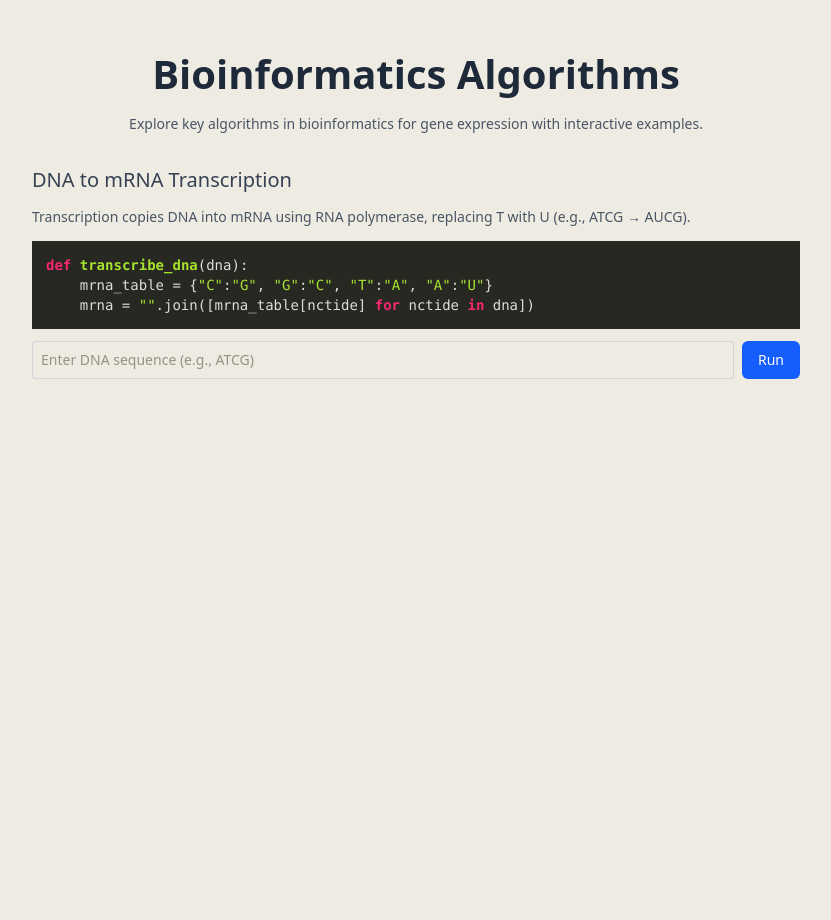
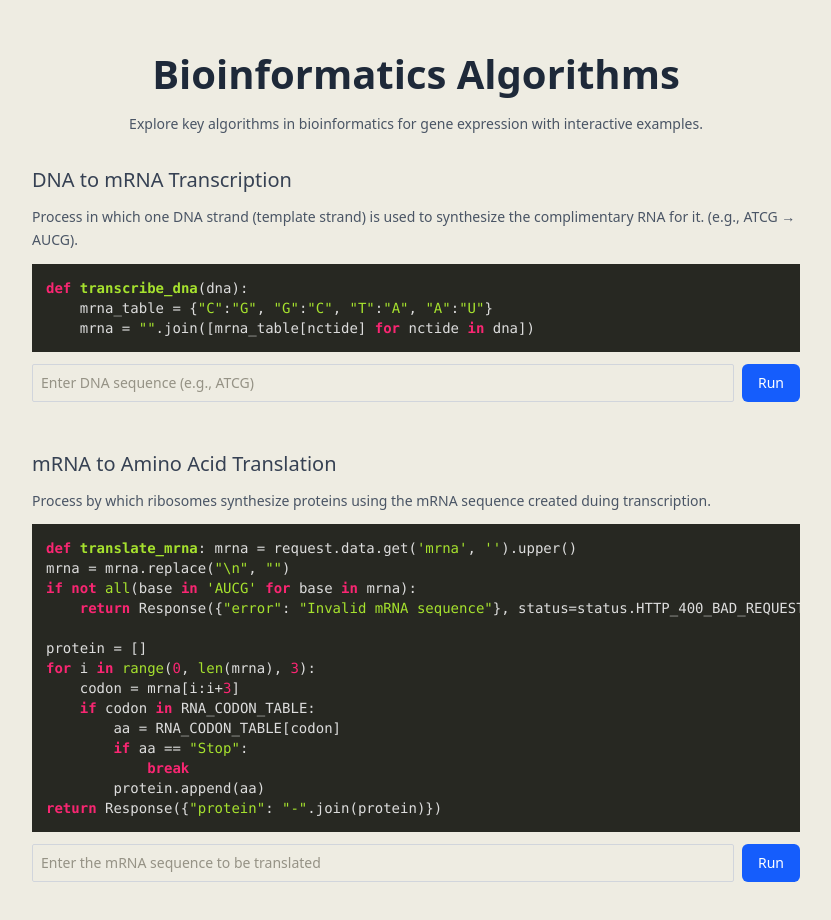
Before and after one commit to Sarthakischauhan/bioalgos, a React (Vite) app in the folder frontend/: page / in a window 1280 px wide. Shown: the top 920 px of the page, without its empty margins (224-1055 px from the left). Before the commit the page ends 800 px from the top, so only its background shows below. Built offline with nearby package versions, Linux system fonts and the light colour scheme.

Commit message:
Updated component and logic for showing response

```diff
--- a/frontend/src/App.tsx
+++ b/frontend/src/App.tsx
@@ -1,19 +1,22 @@
 import { useEffect, useRef, useState } from 'react';
 import hljs from 'highlight.js';
+import ResponseBox from './components/ResponseBox';
 
 function App() {
-  const codeRef1 = useRef(null); // Ref for transcription code block
-
+  const codeRef1 = useRef(null);
+  const codeRef2 = useRef(null);
   // State for input field
   const [transcriptionInput, setTranscriptionInput] = useState('');
-
+  const [translationInput, setTranslationInput] = useState('');
 
   // Result for transcriptiono
-  const [transcriptionResult, setTranscriptionResult] = useState('');
+  const [transcriptionResult, setTranscriptionResult] = useState(null);
+  const [translationResult, setTranslationResult] = useState(null);
 
   // Highlight code block on mount
   useEffect(() => {
     if (codeRef1.current) hljs.highlightElement(codeRef1.current);
+    if (codeRef2.current) hljs.highlightElement(codeRef2.current);
   }, []);
 
   const handleTranscriptionRun = async () => {
@@ -31,11 +34,35 @@ function App() {
       }
       const data = await response.json()
       console.log(data)
+      setTranscriptionResult(data)
     }
     catch (error: any){
       console.error(error.message);
     }
   };
+
+
+  const handleTranslationRun = async () => {
+    console.log(translationInput)
+    try{
+      const response = await fetch("http://127.0.0.1:8000/api/translate/", {
+        method: "POST",
+        headers:{
+          'Content-Type': 'application/json'
+        },
+        body: JSON.stringify({"mrna":translationInput})
+      })
+      if (!response.ok) {
+        throw new Error(`Response status: ${response.status}`);
+      }
+      const data = await response.json()
+      setTranslationResult(data);
+    }
+    catch (error: any){
+      console.error(error.message);
+    }
+  }
+
 
   return (
     <>
@@ -54,7 +81,7 @@ function App() {
             DNA to mRNA Transcription
           </h2>
           <p className="text-[14px] text-gray-600 leading-relaxed">
-            Transcription copies DNA into mRNA using RNA polymerase, replacing T with U (e.g., ATCG → AUCG).
+              Process in which one DNA strand (template strand) is used to synthesize the complimentary RNA for it. (e.g., ATCG → AUCG).
           </p>
           <pre className="rounded-md text-sm">
             <code ref={codeRef1} className="language-python">
@@ -77,7 +104,49 @@ function App() {
             </button>
           </div>
         </div>
+
+        {transcriptionResult ?
+          <ResponseBox response={transcriptionResult as ResponseType} boxTitle={`Response for transcription of ${transcriptionInput.toUpperCase()} is`} />
+          :
+          <></>
+        }
+        {/* Translation Section */}
+        <div className="translation w-full space-y-3 rounded-lg p-4">
+          <h2 className="text-2xl font-medium sm:text-xl text-gray-700">
+           mRNA to Amino Acid Translation
+          </h2>
+          <p className="text-[14px] text-gray-600 leading-relaxed">
+              Process by which ribosomes synthesize proteins using the mRNA sequence created duing transcription.
+          </p>
+          <pre className="rounded-md text-sm">
+            <code ref={codeRef2} className="language-python">
+              {`def translate_mrna: mrna = request.data.get('mrna', '').upper()\nmrna = mrna.replace("\\n", "")\nif not all(base in 'AUCG' for base in mrna):\n    return Response({"error": "Invalid mRNA sequence"}, status=status.HTTP_400_BAD_REQUEST)\n\nprotein = []\nfor i in range(0, len(mrna), 3):\n    codon = mrna[i:i+3]\n    if codon in RNA_CODON_TABLE:\n        aa = RNA_CODON_TABLE[codon]\n        if aa == "Stop":\n            break\n        protein.append(aa)\nreturn Response({"protein": "-".join(protein)})`}
+            </code>
+          </pre>
+          <div className="flex flex-col sm:flex-row gap-2">
+            <input
+              type="text"
+              value={translationInput}
+              onChange={(e) => setTranslationInput(e.target.value)}
+              placeholder="Enter the mRNA sequence to be translated"
+              className="flex-1 p-2 border border-gray-300 rounded-[2px] focus:outline-none focus:ring-2 focus:ring-blue-500 text-sm"
+            />
+            <button
+              onClick={handleTranslationRun}
+              className="px-4 py-2 bg-blue-600 text-white rounded-md hover:bg-blue-700 transition text-sm"
+            >
+              Run
+            </button>
+          </div>
+        </div>
+
+        {translationResult?
+          <ResponseBox response={translationResult as ResponseType} boxTitle={`Result for Translation of ${translationInput.toUpperCase()} is`} />
+          :
+          <></>
+        }
       </div>
+
     </>
   );
 }
--- /dev/null
+++ b/frontend/src/components/ResponseBox.tsx
@@ -0,0 +1,26 @@
+import { ResponseType } from "../types/ResponseType"
+
+type responseBoxProps = {
+    response: ResponseType;
+    boxTitle: String;
+}
+
+function ResponseBox(props : responseBoxProps){
+    console.log(props.boxTitle);
+    const response = props.response?.response;
+
+    return (
+        <div className="p-4">
+            <div className="flex flex-col rounded-md border-solid border-1 border-green-200/75 bg-green-200 space-y-2">
+                <div className="flex bg-green-400 w-full px-2">
+                    <h1 className="text-l font-semibold">{props.boxTitle}</h1>
+                </div>
+                <div className="flex px-2 mb-2">
+                    {response}
+                </div>
+            </div>
+        </div>
+    )
+}
+
+export default ResponseBox
--- /dev/null
+++ b/frontend/src/types/ResponseType.ts
@@ -0,0 +1,3 @@
+export type ResponseType = {
+    response: string
+}
```
Also changed, not shown: 1 other file (tests, documents, lock files or other folders).
